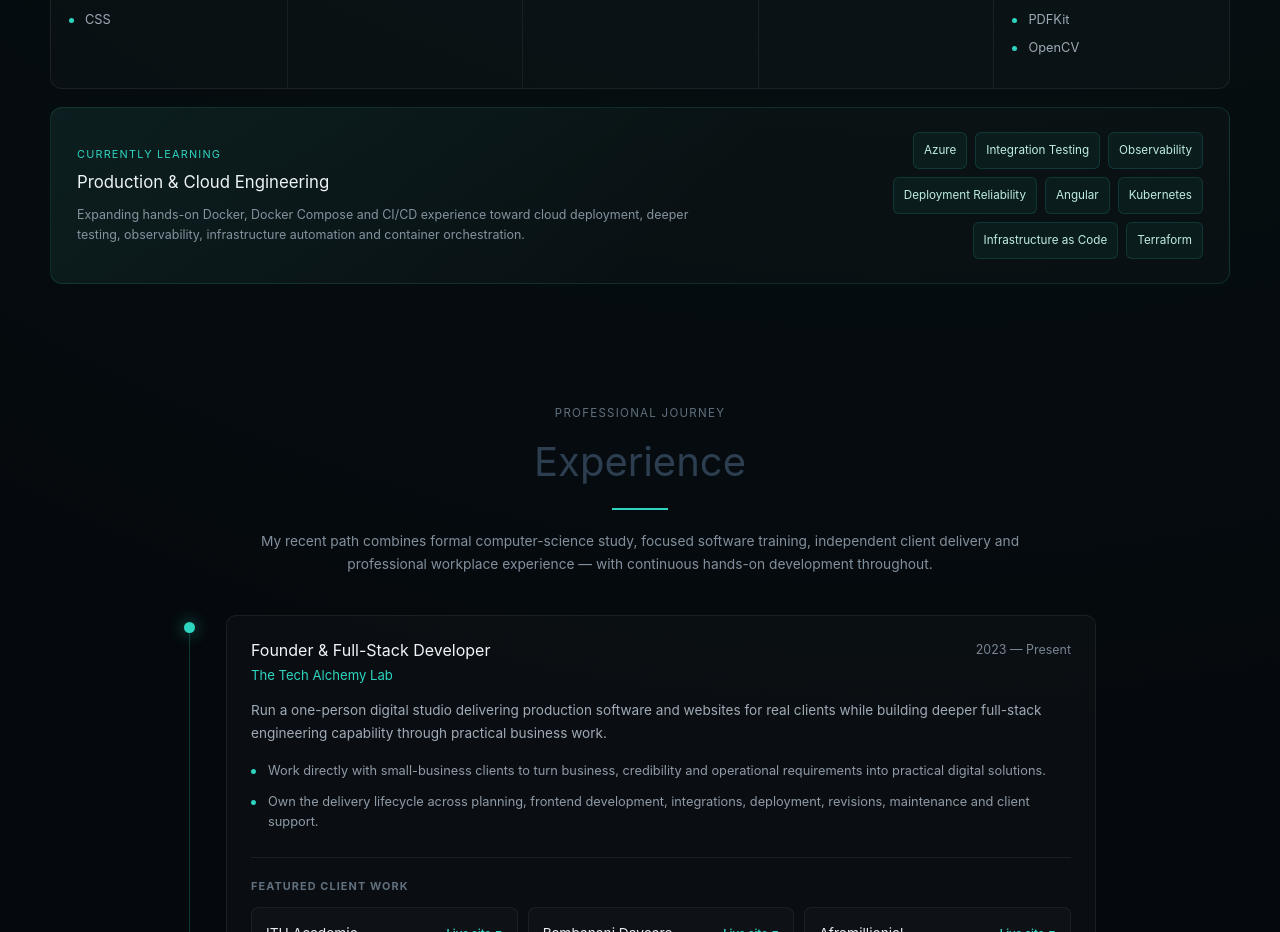
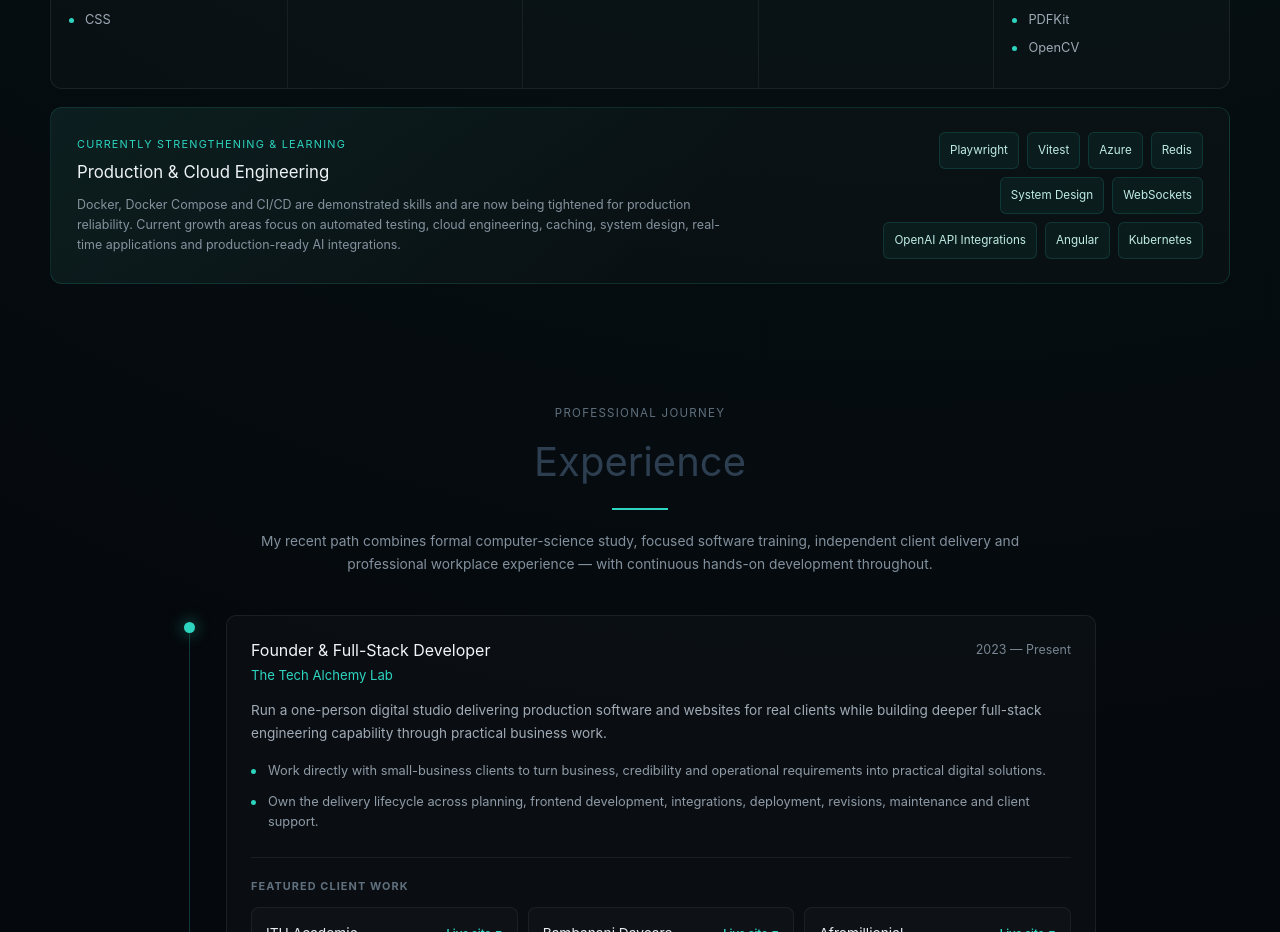
Before and after one commit to keketsoleu25/recruiter-magnet, a Vue app: page / in a window 1280 px wide. Shown: the part 2320-3252 px from the top of the page. Built offline with nearby package versions, Linux system fonts and the light colour scheme.

Commit message:
Update recruiter magnet learning roadmap

```diff
--- a/src/components/SkillsSection.vue
+++ b/src/components/SkillsSection.vue
@@ -2,7 +2,7 @@
 /*
  * SkillsSection
  * Groups technologies by how recruiters typically scan technical capability,
- * while keeping active learning clearly separate from production experience.
+ * while keeping active learning clearly separate from demonstrated experience.
  */
 
 type SkillGroup = {
@@ -34,14 +34,15 @@ const skillGroups: SkillGroup[] = [
 ]
 
 const learningStack = [
+  'Playwright',
+  'Vitest',
   'Azure',
-  'Integration Testing',
-  'Observability',
-  'Deployment Reliability',
+  'Redis',
+  'System Design',
+  'WebSockets',
+  'OpenAI API Integrations',
   'Angular',
   'Kubernetes',
-  'Infrastructure as Code',
-  'Terraform',
 ]
 </script>
 
@@ -71,15 +72,16 @@ const learningStack = [
 
     <div class="learning-panel">
       <div class="learning-copy">
-        <p>Currently learning</p>
+        <p>Currently strengthening & learning</p>
         <h3>Production & Cloud Engineering</h3>
         <span>
-          Expanding hands-on Docker, Docker Compose and CI/CD experience toward cloud deployment,
-          deeper testing, observability, infrastructure automation and container orchestration.
+          Docker, Docker Compose and CI/CD are demonstrated skills and are now being tightened for
+          production reliability. Current growth areas focus on automated testing, cloud engineering,
+          caching, system design, real-time applications and production-ready AI integrations.
         </span>
       </div>
 
-      <div class="learning-tags" aria-label="Technologies and engineering practices currently learning">
+      <div class="learning-tags" aria-label="Technologies and engineering practices currently strengthening or learning">
         <span v-for="skill in learningStack" :key="skill">
           {{ skill }}
         </span>
```
